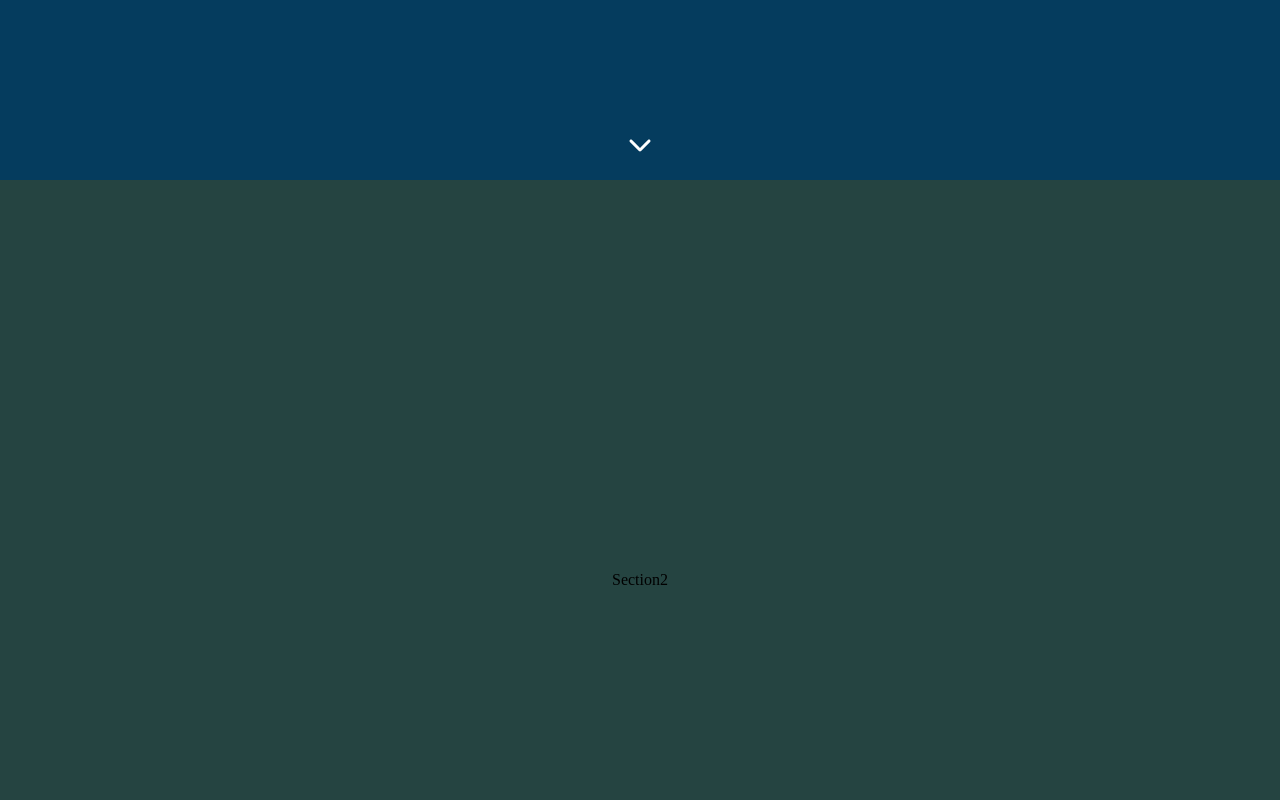
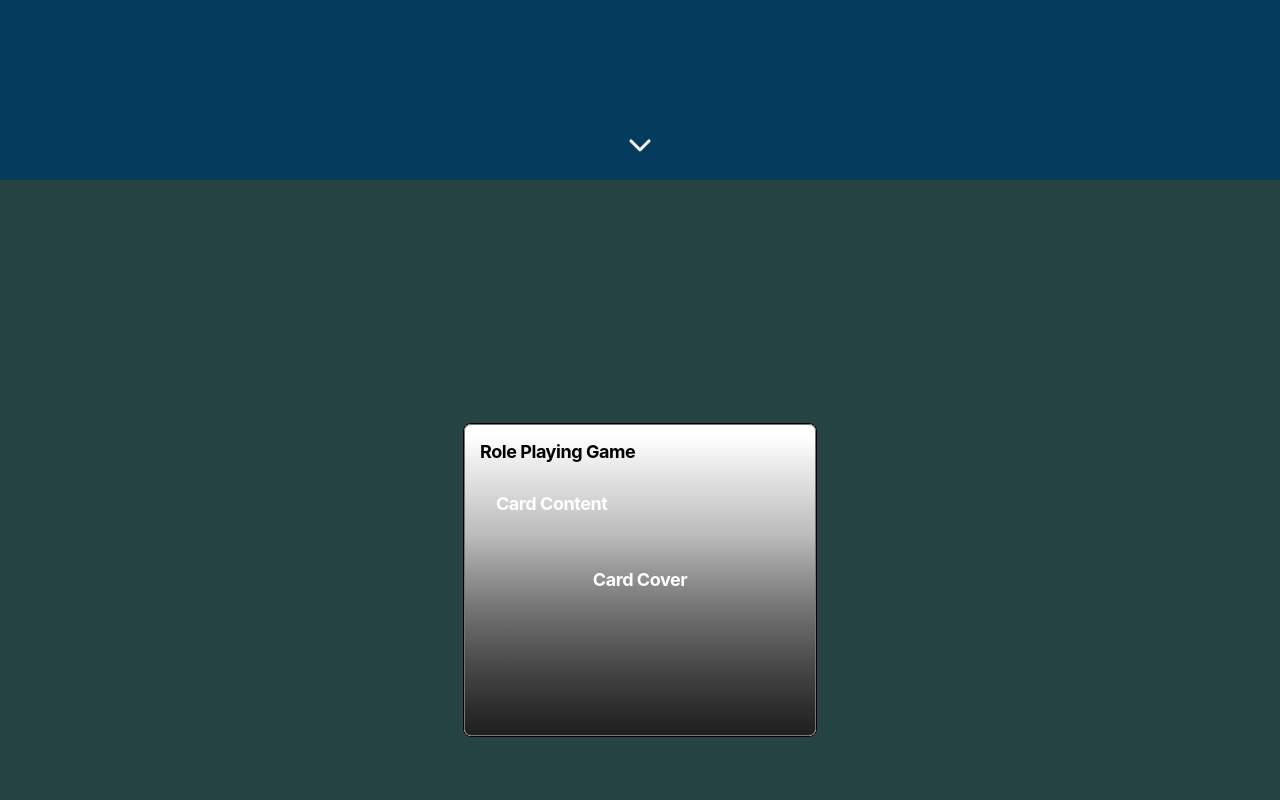
Before and after one commit to Karlgit13/Personal-Portfolio, a React (Create React App) app: page / in a window 1280 px wide. Shown: the part 620-1420 px from the top of the page. Built offline with nearby package versions, Linux system fonts and the light colour scheme.

Commit message:
Update styles and dependencies

```diff
--- a/package.json
+++ b/package.json
@@ -3,9 +3,15 @@
   "version": "0.1.0",
   "private": true,
   "dependencies": {
+    "@emotion/react": "^11.11.3",
+    "@emotion/styled": "^11.11.0",
     "@fortawesome/free-brands-svg-icons": "^6.5.1",
     "@fortawesome/free-solid-svg-icons": "^6.5.1",
     "@fortawesome/react-fontawesome": "^0.2.0",
+    "@mui/icons-material": "^5.15.5",
+    "@mui/joy": "^5.0.0-beta.23",
+    "@mui/material": "^5.15.5",
+    "@mui/system": "^5.15.5",
     "@testing-library/jest-dom": "^5.17.0",
     "@testing-library/react": "^13.4.0",
     "@testing-library/user-event": "^13.5.0",
--- a/src/components/Nav.jsx
+++ b/src/components/Nav.jsx
@@ -7,6 +7,7 @@ import {
   faGithub,
   faLinkedin,
 } from "@fortawesome/free-brands-svg-icons";
+
 
 const socials = [
   {
--- a/src/components/Section1.jsx
+++ b/src/components/Section1.jsx
@@ -21,15 +21,15 @@ const Section1 = () => {
     });
 
     // Startar animationen när komponenten monteras
-    const arrow = document.querySelector(".scroll-down-arrow");
-    arrow.style.animation = "bounce 2s infinite";
+    const arrow1 = document.querySelector(".section1-arrow1");
+    arrow1.style.animation = "bounce 2s infinite";
 
     // Skapar en timer som stoppar animationen efter 5 sekunder
     const timer = setTimeout(() => {
-      if (arrow) {
-        arrow.style.animation = "none"; // Stoppar animationen
+      if (arrow1) {
+        arrow1.style.animation = "none"; // Stoppar animationen
       }
-    }, 5000);
+    }, 7000);
 
     // Rensar timern när komponenten avmonteras
     return () => clearTimeout(timer);
@@ -56,7 +56,7 @@ const Section1 = () => {
         Webbutvecklare, <br />
         med kunskaper inom <br /> HTML, CSS, Javascript, React, Git osv.
       </h4>
-      <p>
+      <p className="paragraph">
         <FontAwesomeIcon
           data-aos="fade-right"
           className="faIcon"
@@ -92,7 +92,7 @@ const Section1 = () => {
       </p>
       <FontAwesomeIcon
         icon={faChevronDown}
-        className="scroll-down-arrow"
+        className="scroll-down-arrow1 section1-arrow1"
         onClick={() => handleClick("section2")}
       />
     </div>
--- a/src/components/Section2.jsx
+++ b/src/components/Section2.jsx
@@ -1,10 +1,65 @@
-import React from "react";
+import * as React from "react";
+import Box from "@mui/joy/Box";
+import Card from "@mui/joy/Card";
+import CardCover from "@mui/joy/CardCover";
+import CardContent from "@mui/joy/CardContent";
+import Typography from "@mui/joy/Typography";
 import "../style/section2.css";
 
 const Section2 = () => {
   return (
     <div id="section2" className="section2">
-      Section2
+      <Box
+        sx={{
+          perspective: "1000px",
+          transition: "transform 0.4s",
+          "& > div, & > div > div": {
+            transition: "inherit",
+          },
+          "&:hover": {
+            "& > div": {
+              transform: "rotateY(30deg)",
+              "& > div:nth-child(2)": {
+                transform: "scaleY(0.9) translate3d(20px, 30px, 40px)",
+              },
+              "& > div:nth-child(3)": {
+                transform: "translate3d(45px, 50px, 40px)",
+              },
+            },
+          },
+        }}
+      >
+        <Card
+          variant="outlined"
+          sx={{
+            minHeight: "280px",
+            width: 320,
+            backgroundColor: "#fff",
+            borderColor: "#000",
+          }}
+        >
+          <Typography level="h2" fontSize="lg" textColor="#000">
+            Role Playing Game
+          </Typography>
+          <CardCover
+            sx={{
+              background:
+                "linear-gradient(to top, rgba(0,0,0,0.4), rgba(0,0,0,0) 200px), linear-gradient(to top, rgba(0,0,0,0.8), rgba(0,0,0,0) 300px)",
+              border: "1px solid",
+              borderColor: "#777",
+            }}
+          >
+            <Typography level="h2" fontSize="lg" textColor="#fff">
+              Card Cover
+            </Typography>
+          </CardCover>
+          <CardContent>
+            <Typography level="h2" fontSize="lg" textColor="#fff" m={2}>
+              Card Content
+            </Typography>
+          </CardContent>
+        </Card>
+      </Box>
     </div>
   );
 };
--- a/src/index.css
+++ b/src/index.css
@@ -1,11 +1,13 @@
 body {
   margin: 0;
   padding: 0;
+  overflow-x: hidden;
   -webkit-font-smoothing: antialiased;
   -moz-osx-font-smoothing: grayscale;
   scroll-behavior: smooth;
 }
 html {
+  overflow-x: hidden;
   scroll-behavior: smooth;
 }
 @font-face {
--- a/src/style/nav.css
+++ b/src/style/nav.css
@@ -8,11 +8,13 @@
   transition-duration: 0.3s;
   transition-timing-function: ease-in-out;
   background-color: #18181b;
+  max-width: 100vw;
+  z-index: 2;
 }
 
 .navbar {
   color: #edefee;
-  margin: 0 auto;
+  margin-right: 1vw;
   padding: 2vh;
   display: flex;
   justify-content: space-between;
@@ -43,6 +45,7 @@
 .link1,
 .link2 {
   color: #edefee;
+  font-size: 1rem;
   text-decoration: none;
   list-style-type: none;
 }
--- a/src/style/section1.css
+++ b/src/style/section1.css
@@ -1,6 +1,7 @@
 .section1 {
   background-color: #053c5e;
   width: 100vw;
+  max-width: 100vw;
   height: 100vh;
   display: flex;
   align-items: center;
@@ -40,14 +41,23 @@
   margin-top: -2vh;
   padding: 8px;
 }
-.scroll-down-arrow {
+
+.paragraph {
+  max-width: 70vw;
+}
+
+.scroll-down-arrow1 {
   position: absolute;
-  bottom: 3vh;
+  bottom: 3dvh;
   left: 50%;
   transform: translateX(-50%);
   font-size: 1.5rem;
   color: #fff;
   cursor: pointer;
+  z-index: 1;
+}
+
+.section1-arrow1 {
   animation: bounce 2s infinite;
 }
 
--- a/src/style/section2.css
+++ b/src/style/section2.css
@@ -1,6 +1,7 @@
 .section2 {
   background-color: #254441;
   width: 100vw;
+  max-width: 100vw;
   height: 100vh;
   display: flex;
   align-items: center;
--- a/src/style/section3.css
+++ b/src/style/section3.css
@@ -1,6 +1,7 @@
 .section3 {
-  background-color: #64403E;
+  background-color: #64403e;
   width: 100vw;
+  max-width: 100vw;
   height: 100vh;
   display: flex;
   align-items: center;
```
Also changed, not shown: 1 other file (tests, documents, lock files or other folders).
